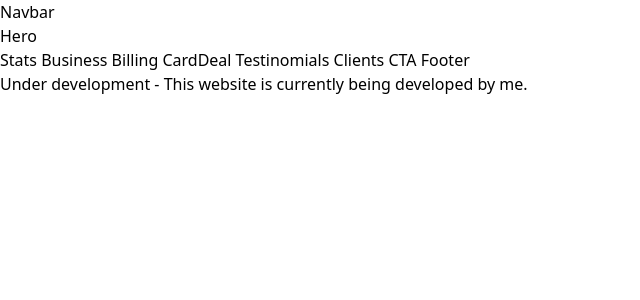
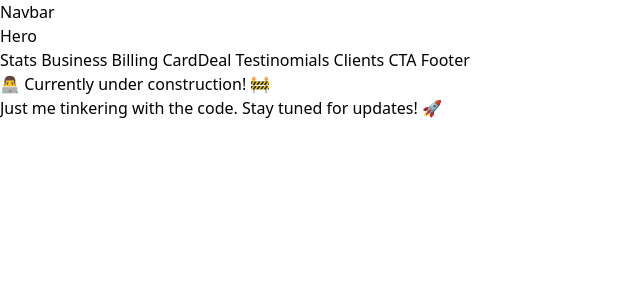
Before and after one commit to pranav-k-jha/modern-bank-app, a React (Vite) app: page / in a window 1280 px wide. Shown: the top 300 px of the page, without its empty margins (0-640 px from the left). Built offline with nearby package versions, Linux system fonts and the light colour scheme.

Commit message:
updated app.jsx

```diff
--- a/src/App.jsx
+++ b/src/App.jsx
@@ -15,9 +15,9 @@ const App = () => (
       </div>
     </div>
     <p class="bg-red-200 text-red-700 p-4 text-center font-bold">
-  Under development - This website is currently being developed by me.
-</p>
-
+      👨‍💻 Currently under construction! 🚧 <br />
+      Just me tinkering with the code. Stay tuned for updates! 🚀
+    </p>
   </div>
 );
 
```
